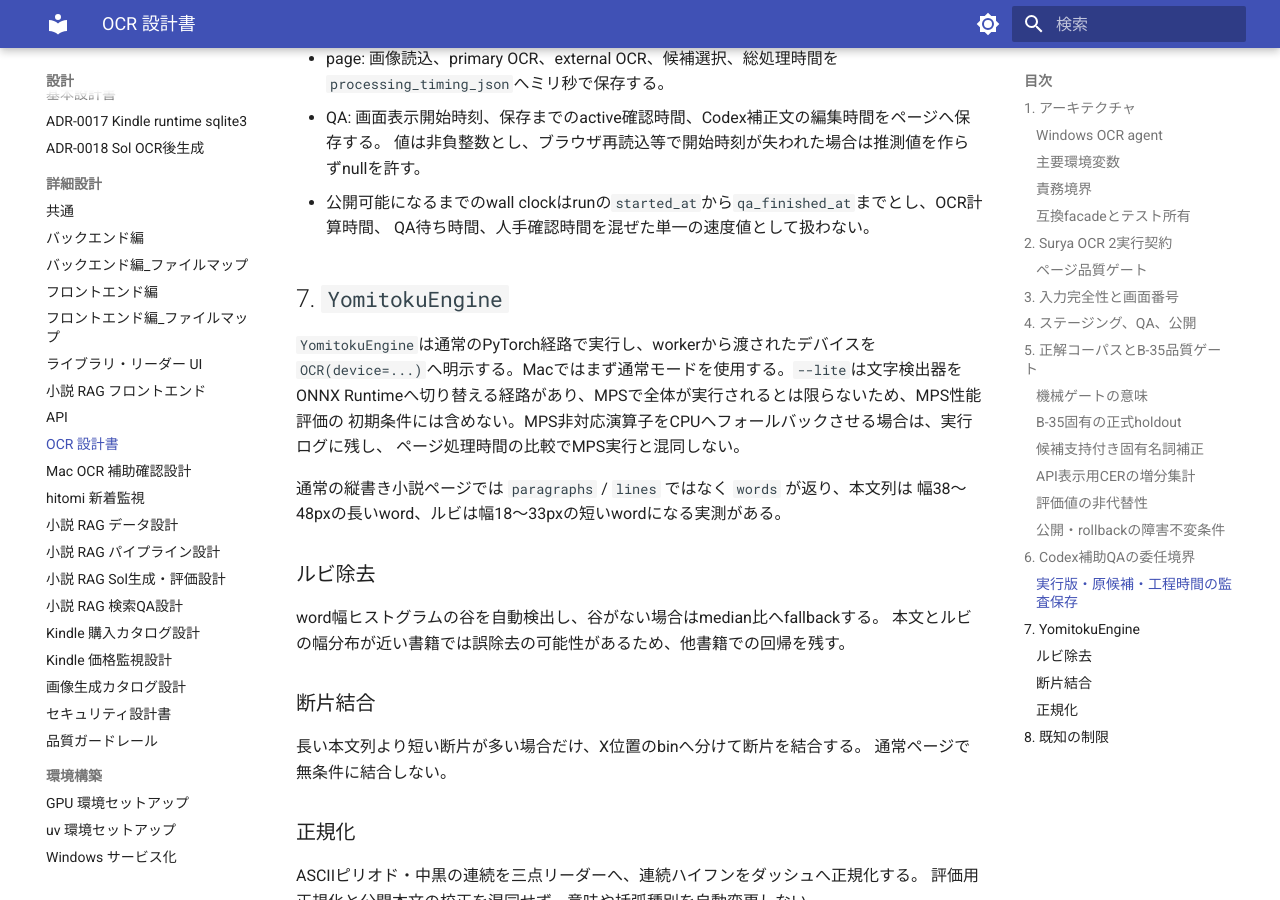
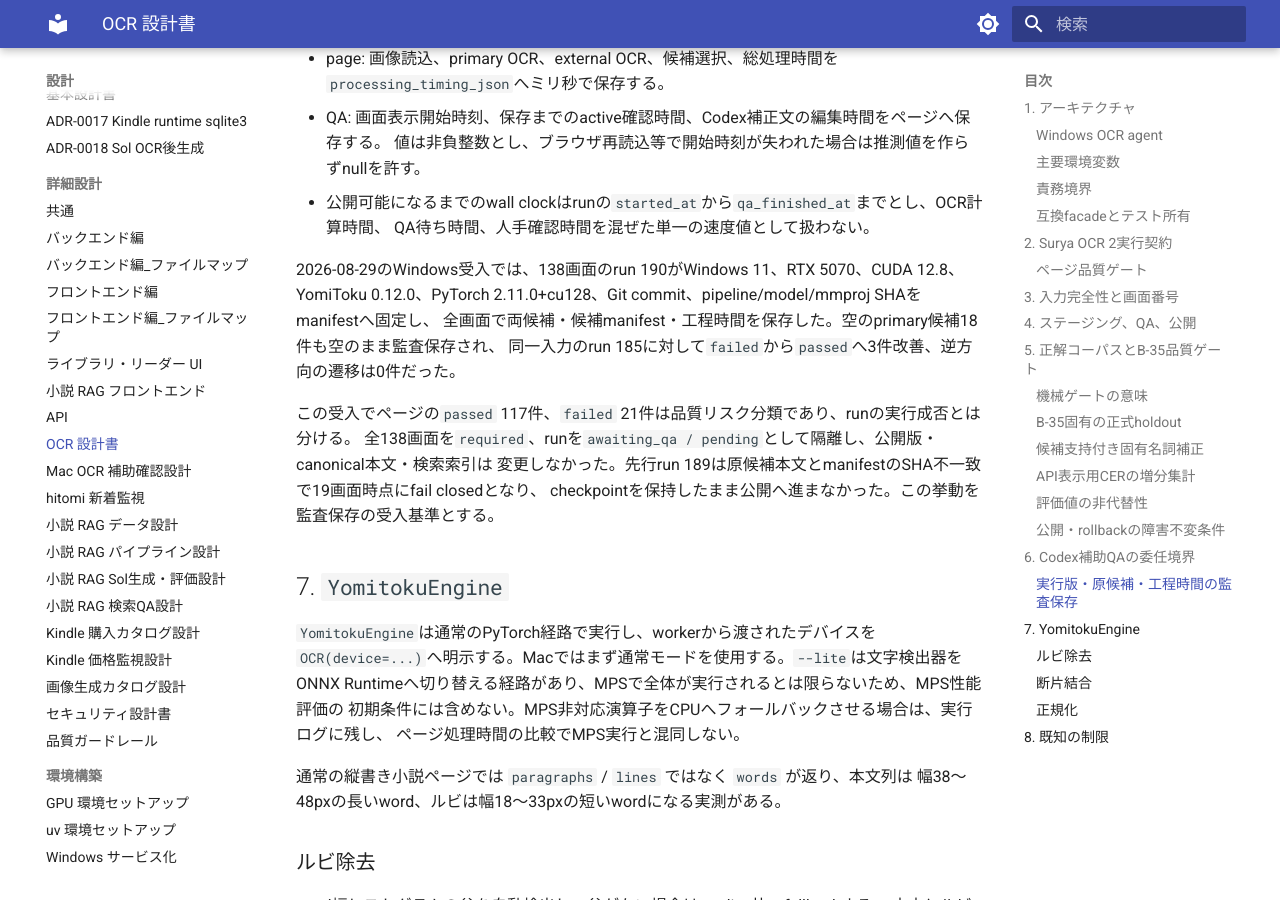
Before and after one commit to kkmmyr/Pic2PDF_Viewer, an MkDocs documentation site: the page built from docs/design/詳細設計/機能別/OCR設計書.md, in a window 1280 px wide and 900 px high, scrolled down 17824 px. Built offline with MkDocs 1.6.1 and Material for MkDocs 9.7.7, drawn with Linux system fonts in a browser that asks for light colours.

Commit message:
docs(ocr): Windows run 190の実測を反映
Windows CUDAの監査保存実績とMac比較時の判定境界を設計書へ記録する。
run 189のfail-closedとrun 190のawaiting_qa隔離を変更履歴へ反映する。

Co-Authored-By: Codex GPT-5.6 Sol <noreply@anthropic.com>

```diff
--- a/docs/design/詳細設計/機能別/OCR設計書.md
+++ b/docs/design/詳細設計/機能別/OCR設計書.md
@@ -573,6 +573,16 @@ model/mmprojのローカル資材が指定された場合はファイルSHAも
 - 公開可能になるまでのwall clockはrunの`started_at`から`qa_finished_at`までとし、OCR計算時間、
   QA待ち時間、人手確認時間を混ぜた単一の速度値として扱わない。
 
+2026-08-29のWindows受入では、138画面のrun 190がWindows 11、RTX 5070、CUDA 12.8、
+YomiToku 0.12.0、PyTorch 2.11.0+cu128、Git commit、pipeline/model/mmproj SHAをmanifestへ固定し、
+全画面で両候補・候補manifest・工程時間を保存した。空のprimary候補18件も空のまま監査保存され、
+同一入力のrun 185に対して`failed`から`passed`へ3件改善、逆方向の遷移は0件だった。
+
+この受入でページの`passed` 117件、`failed` 21件は品質リスク分類であり、runの実行成否とは分ける。
+全138画面を`required`、runを`awaiting_qa / pending`として隔離し、公開版・canonical本文・検索索引は
+変更しなかった。先行run 189は原候補本文とmanifestのSHA不一致で19画面時点にfail closedとなり、
+checkpointを保持したまま公開へ進まなかった。この挙動を監査保存の受入基準とする。
+
 ## 7. `YomitokuEngine`
 
 `YomitokuEngine`は通常のPyTorch経路で実行し、workerから渡されたデバイスを
```
Also changed, not shown: docs/design/詳細設計/機能別/Mac_OCR補助確認設計.md (+7 -0 lines), docs/log/変更履歴.md (+6 -0 lines).
